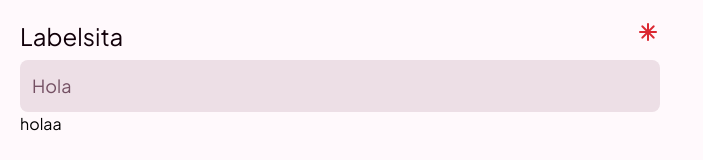
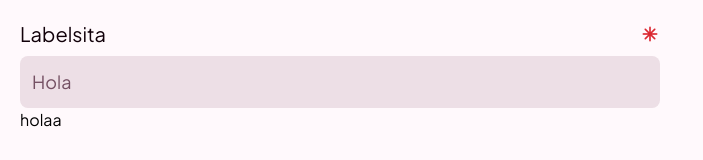
Before and after one commit to ZinnithMX/Neat-Net-Web, a React (Vite) app: page / in a window 1280 px wide. Shown: the top 160 px of the page, without its empty margins (0-703 px from the left). Built offline with nearby package versions, Linux system fonts and the light colour scheme; a web font is replaced by a local one.

Commit message:
Reajuste de tamano de la label del input

```diff
--- a/src/components/Input/Input.jsx
+++ b/src/components/Input/Input.jsx
@@ -62,8 +62,8 @@ export default function Input(props){
     return(
         <div className={"flex flex-col gap-2"}>
             <div className={"flex flex-row justify-between"}>
-                <label className={"text-2xl text-n-700"}>{props.label}</label>
-                {props.required && <span className={"material-symbols-rounded text-er-600 "}>asterisk</span>}
+                <label className={"text-xl text-n-700"}>{props.label}</label>
+                {props.required && <span className={"material-symbols-rounded text-er-600 text-xl"}>asterisk</span>}
             </div>
             <input
                 type={"text"}
```
